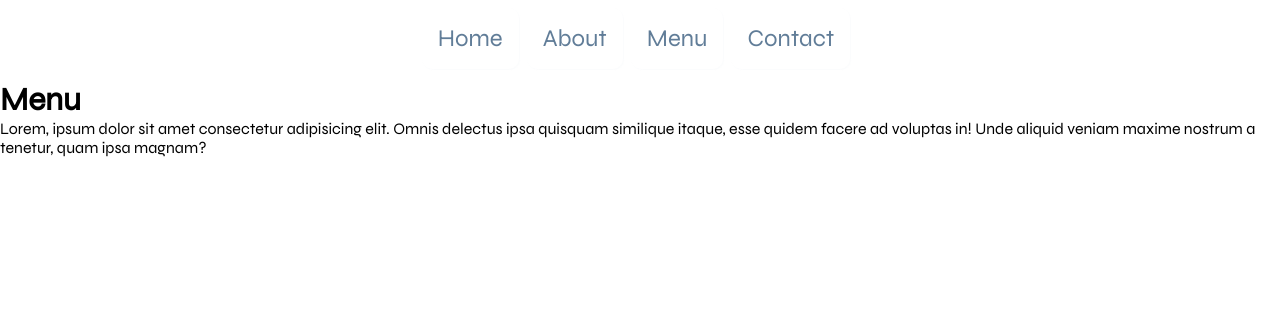
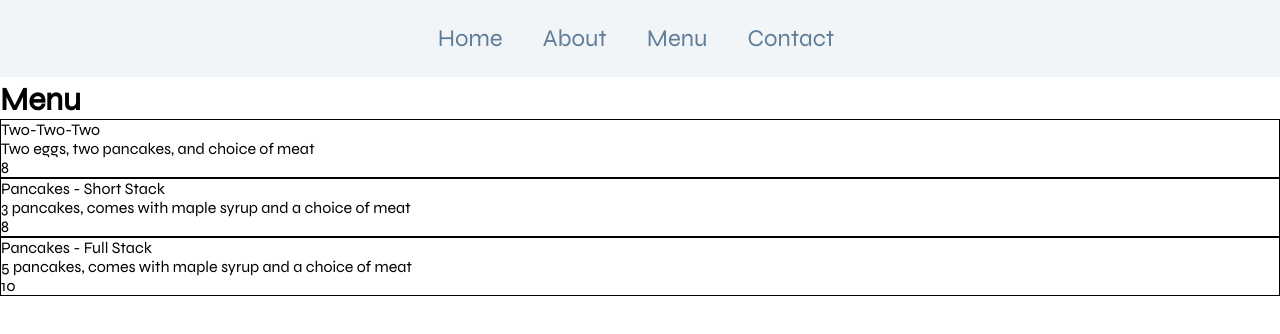
Before and after one commit to timegated/restaurant-template, a website built with webpack: page src/index.html in a window 1280 px wide. Both pictures are taken after a click on the link "Menu". Built offline with nearby package versions, Linux system fonts and the light colour scheme.

Commit message:
menu: working on creating a menu feature

```diff
--- a/src/css/main.css
+++ b/src/css/main.css
@@ -29,6 +29,7 @@ html, body {
   top: 0;
   left: 0;
   width: 100%;
+  background: var(--neutral-3);
 }
 
 .main-nav__container {
@@ -56,7 +57,7 @@ html, body {
 }
 
 .main-nav__list li a:hover,
-.main-nav__list li a:active {
+.main-nav__list li a:visited {
   color: var(--dark);
   box-shadow: 1px var(--neutral-4);
   background: var(--neutral-3);
@@ -78,3 +79,9 @@ html, body {
     padding: 1rem
   }
 }
+
+/* Menu */
+
+.menu-item {
+  border: 1px solid black;
+}
--- a/src/js/components/menu.js
+++ b/src/js/components/menu.js
@@ -1,14 +1,28 @@
+import { menuItems } from './menuitems/menuitems';
+
 export const menu = () => {
   const contentArea = document.querySelector('#content-area');
   const contentWrapper = document.createElement('div');
+  const title = document.createElement('h1');
+  const menuItemList = document.createElement('div');
+  menuItemList.classList.add('menu-items');
+  title.textContent = 'Menu';
   contentWrapper.id = 'content-area__wrapper';
 
-  const title = document.createElement('h1');
-  const copy = document.createElement('p')
-  copy.textContent = 'Lorem, ipsum dolor sit amet consectetur adipisicing elit. Omnis delectus ipsa quisquam similique itaque, esse quidem facere ad voluptas in! Unde aliquid veniam maxime nostrum a tenetur, quam ipsa magnam?'
-  title.textContent = 'Menu';
+  const { breakfast, lunch, dinner } = menuItems;
+
+  const breakfastMenu = breakfast.map(item => {
+    return `
+      <div class="menu-item">
+        <div class="menu-item__name">${item.name}</div>
+        <div class="menu-item__desc">${item.desc}</div>
+        <div class="menu-item__price">${item.price}</div>
+      </div>
+    `
+  });
+  menuItemList.innerHTML = breakfastMenu.join(' ');
 
   contentWrapper.appendChild(title);
-  contentWrapper.appendChild(copy);
   contentArea.appendChild(contentWrapper);
+  contentWrapper.appendChild(menuItemList);
 };
--- /dev/null
+++ b/src/js/components/menuitems/menuitems.js
@@ -0,0 +1,33 @@
+export const menuItems = {
+  breakfast: [
+    {
+      name: 'Two-Two-Two',
+      desc: 'Two eggs, two pancakes, and choice of meat',
+      price: 8
+    },
+    {
+      name: 'Pancakes - Short Stack',
+      desc: '3 pancakes, comes with maple syrup and a choice of meat',
+      price: 8
+    },
+    {
+      name: 'Pancakes - Full Stack',
+      desc: '5 pancakes, comes with maple syrup and a choice of meat',
+      price: 10
+    },
+  ],
+  lunch: [
+    {
+      name: 'Burger',
+      desc: 'Burger cooked medium well served with french fries',
+      price: 10
+    }
+  ],
+  dinner: [
+    {
+      name: 'Baked Salmon',
+      desc: 'Slow cooked salmon topped with a lemon sauce and served with mashed potatoes',
+      price: 15
+    }
+  ]
+};
```
